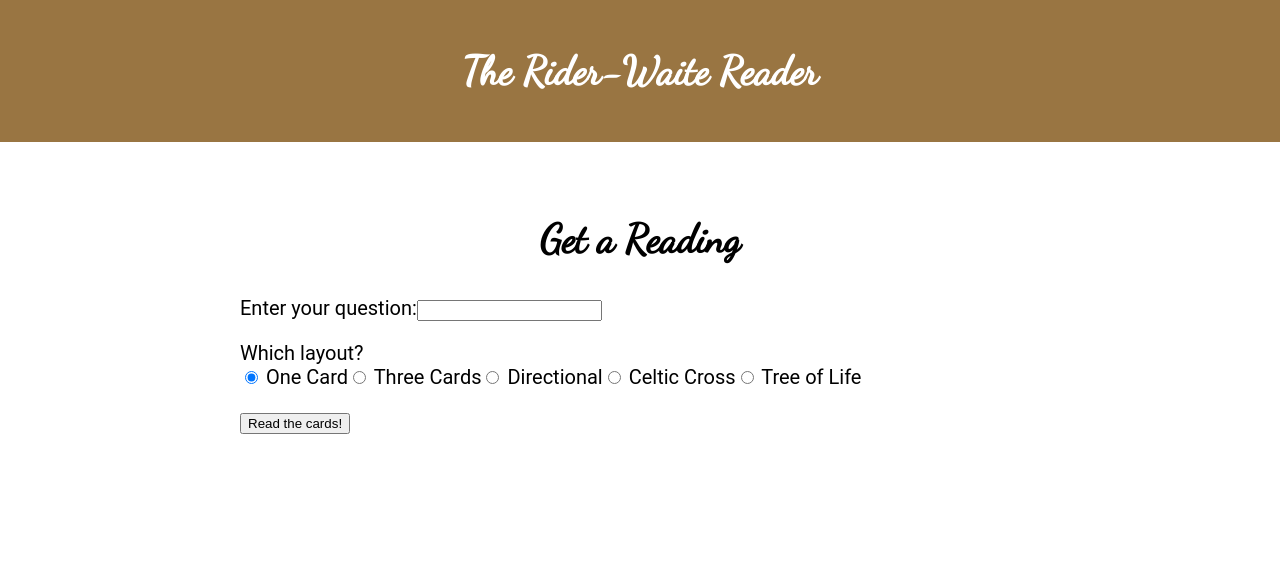
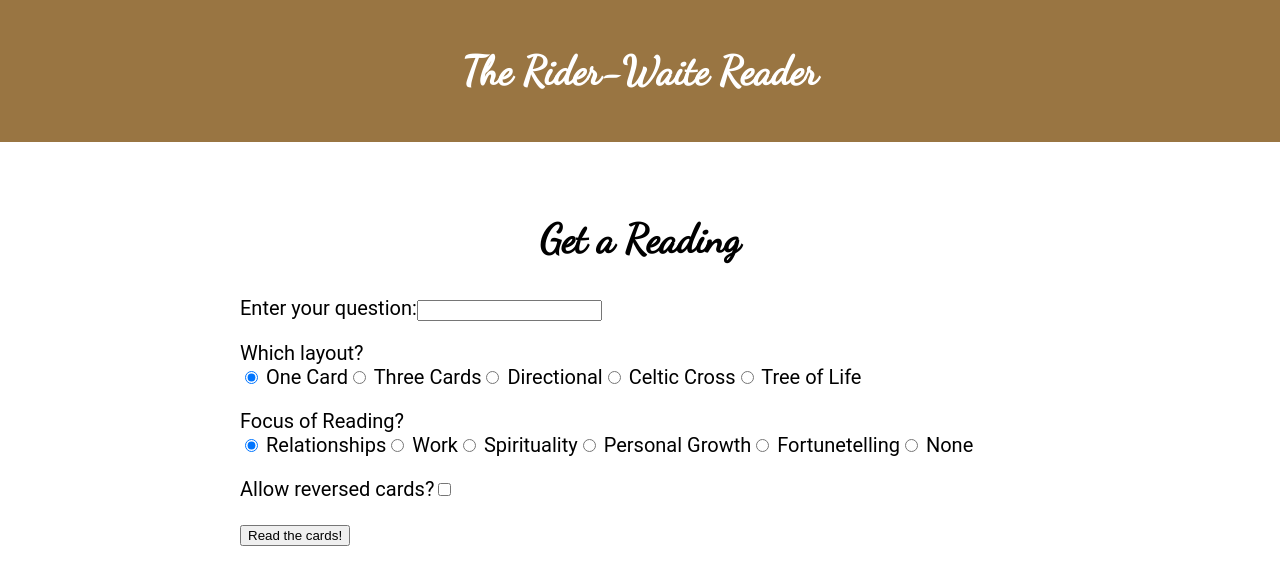
Before and after one commit to wicker/Rider-Waite-Reader, a React (Create React App) app in the folder rider-waite-reader/: page / in a window 1280 px wide. Shown: the top 584 px of the page. Built offline with nearby package versions, Linux system fonts and the light colour scheme.

Commit message:
Add more options to form.

```diff
--- a/rider-waite-reader/src/App.js
+++ b/rider-waite-reader/src/App.js
@@ -53,7 +53,9 @@ class FormGetAReading extends Component {
     layout: 'onecard',
     getReading: false,
     redirect: false,
-    cardResult: []
+    cardResult: [],
+    reversed: false,
+    focus: 'none'
   }
 
   constructor() {
@@ -208,6 +210,25 @@ class FormGetAReading extends Component {
                   onChange={this.handleChange}/> Celtic Cross
                 <input type="radio" name="layout" value="treeoflife"
                   onChange={this.handleChange}/> Tree of Life
+              </p>
+              <p>
+                Focus of Reading?<br />
+                <input type="radio" name="focus" value="Relationships"
+                  defaultChecked onChange={this.handleChange}/> Relationships
+                <input type="radio" name="focus" value="Work"
+                  onChange={this.handleChange}/> Work
+                <input type="radio" name="focus" value="spirituality"
+                  onChange={this.handleChange}/> Spirituality
+                <input type="radio" name="focus" value="personalgrowth"
+                  onChange={this.handleChange}/> Personal Growth
+                <input type="radio" name="focus" value="fortunetelling"
+                  onChange={this.handleChange}/> Fortunetelling
+                <input type="radio" name="focus" value="none"
+                  onChange={this.handleChange}/> None
+              </p>
+              <p>
+                Allow reversed cards?
+                <input type="checkbox" name="reversed" value="reversed" />
               </p>
               <p>
                 <input type="submit" value="Read the cards!" />
```
